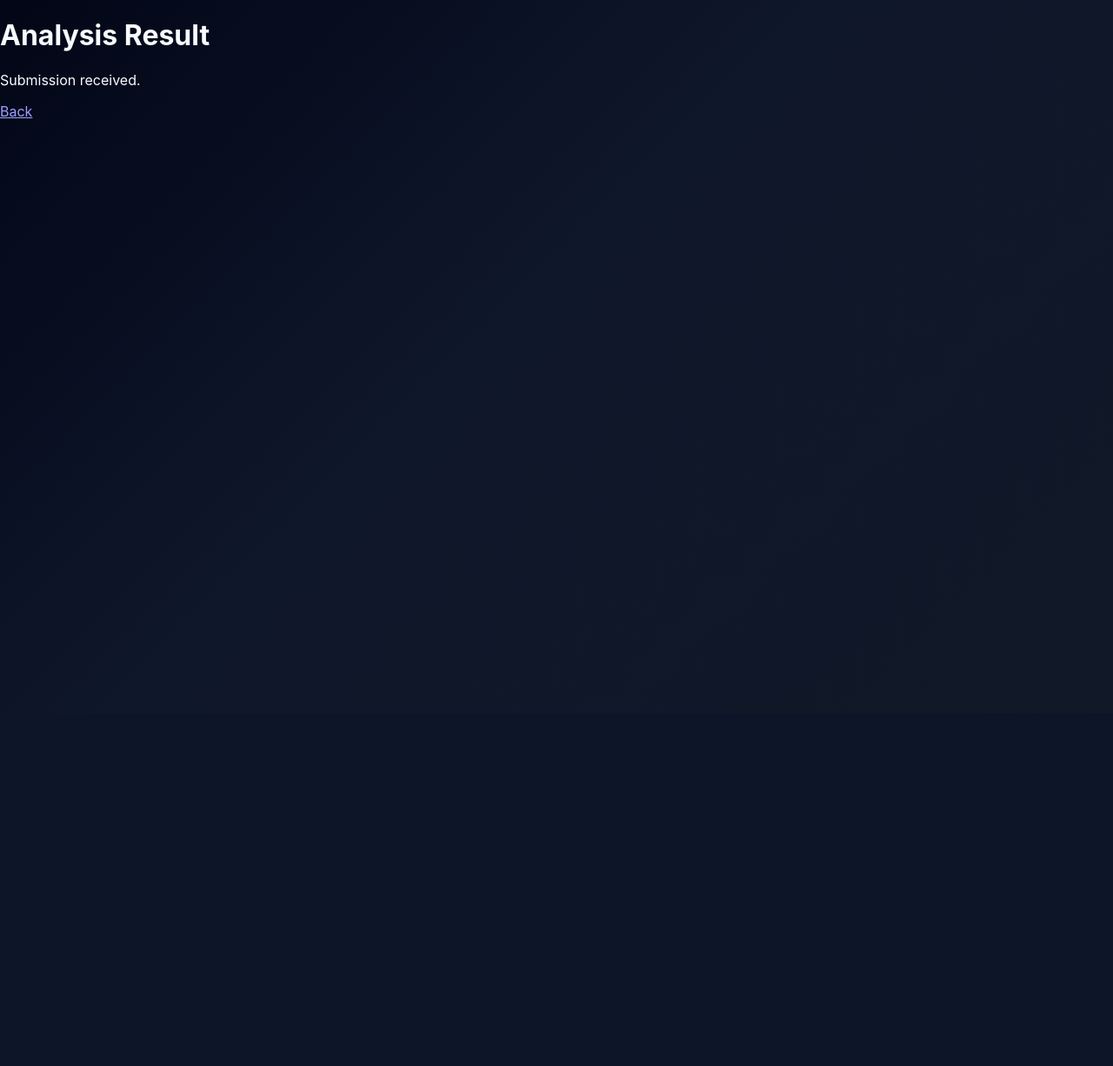
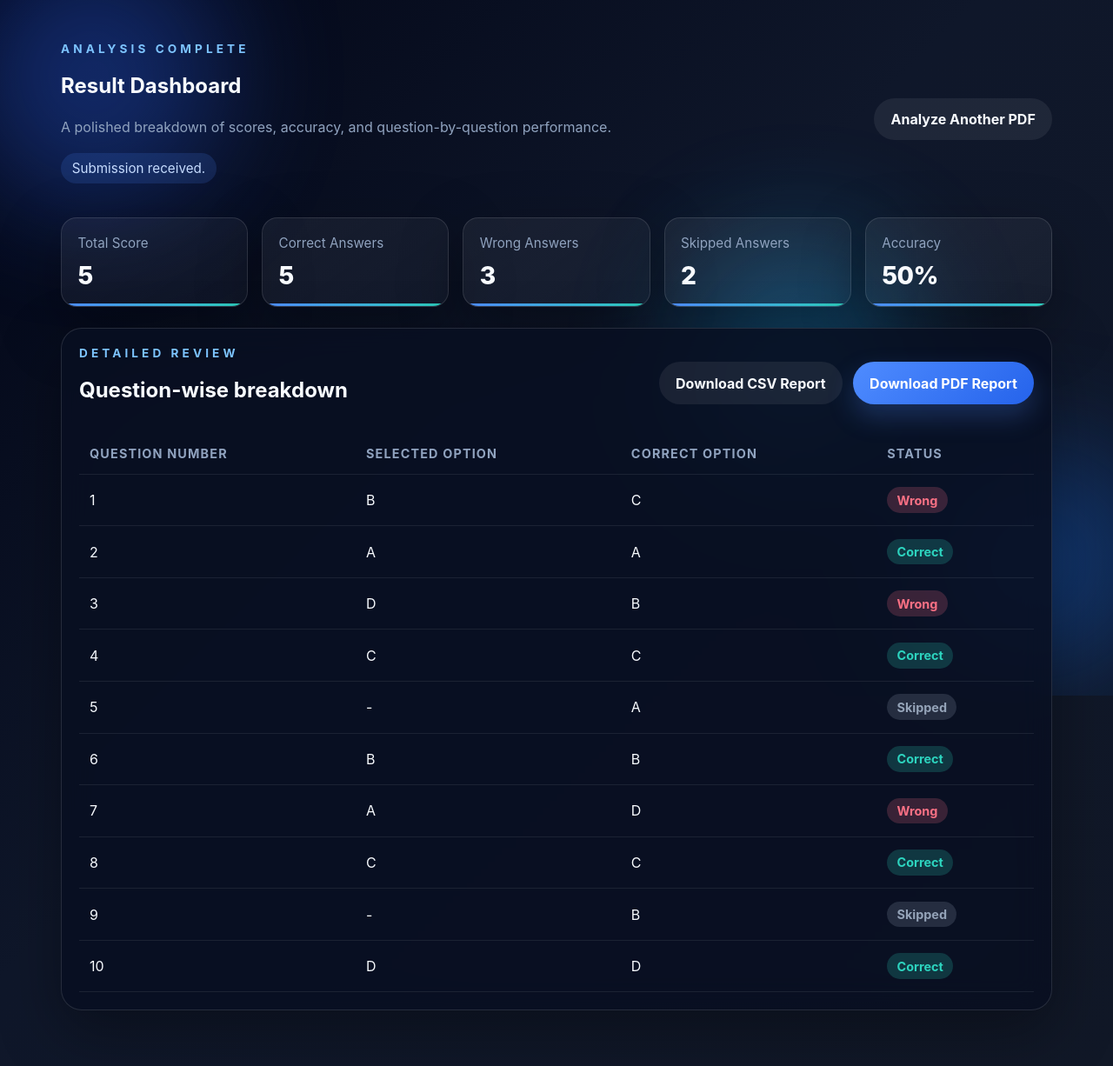
Before and after one commit to lokesh-3906/exam-response-analyzer, a Flask app: page /result in a window 1280 px wide. Shown: the whole page at 87% size. Before the commit the page ends 245 px from the top, so only its background shows below. Run offline with Flask 3, Linux system fonts and the light colour scheme.

Commit message:
Build Result Dashboard

```diff
--- a/static/css/style.css
+++ b/static/css/style.css
@@ -9,6 +9,9 @@
   --accent-2: #2dd4bf;
   --border: rgba(255, 255, 255, 0.12);
   --shadow: 0 24px 70px rgba(0, 0, 0, 0.34);
+  --correct: #2dd4bf;
+  --wrong: #fb7185;
+  --skipped: #94a3b8;
 }
 
 * {
@@ -274,6 +277,10 @@ input[type="number"]:focus {
   font: inherit;
   font-weight: 700;
   cursor: pointer;
+  text-decoration: none;
+  display: inline-flex;
+  align-items: center;
+  justify-content: center;
 }
 
 .btn-primary {
@@ -328,6 +335,151 @@ input[type="number"]:focus {
   animation: spin 1s linear infinite;
 }
 
+.dashboard-shell {
+  position: relative;
+  z-index: 1;
+  max-width: 1180px;
+  margin: 0 auto;
+  padding: 3rem 1.25rem 4rem;
+  display: grid;
+  gap: 1.5rem;
+}
+
+.dashboard-header {
+  display: flex;
+  justify-content: space-between;
+  align-items: center;
+  gap: 1rem;
+}
+
+.subtitle {
+  max-width: 650px;
+  margin: 0.65rem 0 0;
+  color: var(--muted);
+  line-height: 1.7;
+}
+
+.message-pill {
+  display: inline-flex;
+  margin-top: 1rem;
+  padding: 0.5rem 0.8rem;
+  border-radius: 999px;
+  background: rgba(79, 140, 255, 0.16);
+  color: #c6dcff;
+  font-size: 0.95rem;
+}
+
+.stats-grid {
+  display: grid;
+  grid-template-columns: repeat(5, minmax(0, 1fr));
+  gap: 1rem;
+}
+
+.stat-card {
+  position: relative;
+  padding: 1.15rem;
+  border-radius: 18px;
+  border: 1px solid var(--border);
+  background: linear-gradient(145deg, rgba(255,255,255,0.06), rgba(255,255,255,0.03));
+  box-shadow: var(--shadow);
+  overflow: hidden;
+  transform: translateY(8px);
+  animation: fadeUp 0.6s ease forwards;
+}
+
+.stat-card::before {
+  content: "";
+  position: absolute;
+  inset: auto 0 0 0;
+  height: 3px;
+  background: linear-gradient(90deg, var(--accent), var(--accent-2));
+}
+
+.stat-label {
+  display: block;
+  color: var(--muted);
+  font-size: 0.95rem;
+  margin-bottom: 0.7rem;
+}
+
+.stat-value {
+  font-size: clamp(1.2rem, 2.2vw, 1.8rem);
+  font-weight: 800;
+  letter-spacing: -0.02em;
+}
+
+.panel {
+  padding: 1.25rem;
+  border-radius: 24px;
+  border: 1px solid var(--border);
+  background: var(--panel);
+  box-shadow: var(--shadow);
+  backdrop-filter: blur(18px);
+}
+
+.panel-header {
+  display: flex;
+  justify-content: space-between;
+  align-items: center;
+  gap: 1rem;
+  margin-bottom: 1rem;
+}
+
+.button-row {
+  display: flex;
+  gap: 0.75rem;
+  flex-wrap: wrap;
+}
+
+.table-wrap {
+  overflow-x: auto;
+}
+
+.results-table {
+  width: 100%;
+  border-collapse: collapse;
+}
+
+.results-table th,
+.results-table td {
+  padding: 0.9rem 0.75rem;
+  text-align: left;
+  border-bottom: 1px solid rgba(255,255,255,0.08);
+}
+
+.results-table th {
+  color: var(--muted);
+  font-size: 0.9rem;
+  text-transform: uppercase;
+  letter-spacing: 0.08em;
+}
+
+.status-pill {
+  display: inline-flex;
+  align-items: center;
+  justify-content: center;
+  padding: 0.4rem 0.7rem;
+  border-radius: 999px;
+  font-weight: 700;
+  font-size: 0.9rem;
+  color: white;
+}
+
+.status-pill.correct {
+  background: rgba(45, 212, 191, 0.2);
+  color: var(--correct);
+}
+
+.status-pill.wrong {
+  background: rgba(251, 113, 133, 0.2);
+  color: var(--wrong);
+}
+
+.status-pill.skipped {
+  background: rgba(148, 163, 184, 0.2);
+  color: var(--skipped);
+}
+
 @keyframes drift {
   from {
     transform: translate3d(0, 0, 0) scale(1);
@@ -340,6 +492,18 @@ input[type="number"]:focus {
 @keyframes spin {
   to {
     transform: rotate(360deg);
+  }
+}
+
+@keyframes fadeUp {
+  to {
+    transform: translateY(0);
+  }
+}
+
+@media (max-width: 900px) {
+  .stats-grid {
+    grid-template-columns: repeat(2, minmax(0, 1fr));
   }
 }
 
@@ -363,4 +527,18 @@ input[type="number"]:focus {
   .actions {
     flex-direction: column;
   }
+
+  .dashboard-shell {
+    padding: 2rem 1rem 3rem;
+  }
+
+  .dashboard-header,
+  .panel-header {
+    flex-direction: column;
+    align-items: flex-start;
+  }
+
+  .stats-grid {
+    grid-template-columns: 1fr;
+  }
 }
--- a/static/js/main.js
+++ b/static/js/main.js
@@ -10,7 +10,7 @@ const fileInputs = [
   document.getElementById('single-file'),
   document.getElementById('response-file'),
   document.getElementById('answer-key-file')
-];
+].filter(Boolean);
 
 const selectedFileLabels = {
   'single-file': document.getElementById('single-file-name'),
@@ -19,6 +19,10 @@ const selectedFileLabels = {
 };
 
 function updateMode(mode) {
+  if (!uploadGrid) {
+    return;
+  }
+
   uploadGrid.dataset.mode = mode;
   modeButtons.forEach((button) => {
     button.classList.toggle('active', button.dataset.mode === mode);
@@ -31,18 +35,35 @@ function updateFileName(input, label) {
 }
 
 function showStatus(message, isError = false) {
+  if (!statusMessage) {
+    return;
+  }
+
   statusMessage.textContent = message;
   statusMessage.style.color = isError ? '#ff7b7b' : '#2dd4bf';
 }
 
 function showLoading() {
+  if (!loadingOverlay) {
+    return;
+  }
+
   loadingOverlay.classList.add('show');
   loadingOverlay.setAttribute('aria-hidden', 'false');
 }
 
 function hideLoading() {
+  if (!loadingOverlay) {
+    return;
+  }
+
   loadingOverlay.classList.remove('show');
   loadingOverlay.setAttribute('aria-hidden', 'true');
+}
+
+function initUploadExperience() {
+  if (!form || !markingScheme) {
+    return;
   }
 
   modeButtons.forEach((button) => {
@@ -51,12 +72,18 @@ modeButtons.forEach((button) => {
 
   markingScheme.addEventListener('change', () => {
     const isCustom = markingScheme.value === 'custom';
+    if (customMarks) {
       customMarks.classList.toggle('hidden', !isCustom);
+    }
   });
 
   fileInputs.forEach((input) => {
     const zone = input.closest('.drop-zone');
     const label = selectedFileLabels[input.id];
+
+    if (!zone || !label) {
+      return;
+    }
 
     input.addEventListener('change', () => updateFileName(input, label));
 
@@ -107,13 +134,131 @@ form.addEventListener('submit', (event) => {
 
   form.addEventListener('reset', () => {
     Object.values(selectedFileLabels).forEach((label) => {
+      if (label) {
         label.textContent = 'No file selected';
+      }
     });
     updateMode('single');
+    if (customMarks) {
       customMarks.classList.add('hidden');
+    }
     markingScheme.value = 'ap-eamcet';
     showStatus('Form reset.');
   });
 
   updateMode('single');
+  if (customMarks) {
     customMarks.classList.add('hidden');
+  }
+}
+
+function animateValue(element, target, suffix = '') {
+  const duration = 900;
+  const startTime = performance.now();
+  const startValue = 0;
+
+  function frame(now) {
+    const progress = Math.min((now - startTime) / duration, 1);
+    const eased = 1 - Math.pow(1 - progress, 3);
+    const current = Math.round(startValue + (target - startValue) * eased);
+    element.textContent = `${current}${suffix}`;
+
+    if (progress < 1) {
+      window.requestAnimationFrame(frame);
+    }
+  }
+
+  window.requestAnimationFrame(frame);
+}
+
+function initDashboard() {
+  const statsGrid = document.getElementById('stats-grid');
+  const tableBody = document.getElementById('results-table-body');
+  const downloadCsvButton = document.getElementById('download-csv');
+  const downloadPdfButton = document.getElementById('download-pdf');
+
+  if (!statsGrid || !tableBody) {
+    return;
+  }
+
+  const results = [
+    { question: 1, selected: 'B', correct: 'C', status: 'wrong' },
+    { question: 2, selected: 'A', correct: 'A', status: 'correct' },
+    { question: 3, selected: 'D', correct: 'B', status: 'wrong' },
+    { question: 4, selected: 'C', correct: 'C', status: 'correct' },
+    { question: 5, selected: '-', correct: 'A', status: 'skipped' },
+    { question: 6, selected: 'B', correct: 'B', status: 'correct' },
+    { question: 7, selected: 'A', correct: 'D', status: 'wrong' },
+    { question: 8, selected: 'C', correct: 'C', status: 'correct' },
+    { question: 9, selected: '-', correct: 'B', status: 'skipped' },
+    { question: 10, selected: 'D', correct: 'D', status: 'correct' }
+  ];
+
+  const correct = results.filter((item) => item.status === 'correct').length;
+  const wrong = results.filter((item) => item.status === 'wrong').length;
+  const skipped = results.filter((item) => item.status === 'skipped').length;
+  const accuracy = Math.round((correct / results.length) * 100);
+
+  const summaryCards = [
+    { label: 'Total Score', value: correct, suffix: '' },
+    { label: 'Correct Answers', value: correct, suffix: '' },
+    { label: 'Wrong Answers', value: wrong, suffix: '' },
+    { label: 'Skipped Answers', value: skipped, suffix: '' },
+    { label: 'Accuracy', value: accuracy, suffix: '%' }
+  ];
+
+  statsGrid.innerHTML = summaryCards.map((card) => `
+    <article class="stat-card">
+      <span class="stat-label">${card.label}</span>
+      <div class="stat-value" data-target="${card.value}" data-suffix="${card.suffix}"></div>
+    </article>
+  `).join('');
+
+  tableBody.innerHTML = results.map((item) => `
+    <tr>
+      <td>${item.question}</td>
+      <td>${item.selected}</td>
+      <td>${item.correct}</td>
+      <td><span class="status-pill ${item.status}">${item.status.charAt(0).toUpperCase() + item.status.slice(1)}</span></td>
+    </tr>
+  `).join('');
+
+  statsGrid.querySelectorAll('.stat-value').forEach((valueEl) => {
+    const target = Number(valueEl.dataset.target || 0);
+    const suffix = valueEl.dataset.suffix || '';
+    animateValue(valueEl, target, suffix);
+  });
+
+  function downloadReport(extension) {
+    const lines = [
+      'Exam Response Analyzer Report',
+      '=============================',
+      `Total Score,${correct}`,
+      `Correct Answers,${correct}`,
+      `Wrong Answers,${wrong}`,
+      `Skipped Answers,${skipped}`,
+      `Accuracy,${accuracy}%`,
+      '',
+      'Question Number,Selected Option,Correct Option,Status'
+    ];
+
+    results.forEach((item) => {
+      lines.push(`${item.question},${item.selected},${item.correct},${item.status}`);
+    });
+
+    const content = extension === 'csv' ? lines.join('\n') : lines.join('\n');
+    const blob = new Blob([content], { type: extension === 'csv' ? 'text/csv;charset=utf-8' : 'application/pdf;charset=utf-8' });
+    const url = URL.createObjectURL(blob);
+    const link = document.createElement('a');
+    link.href = url;
+    link.download = `exam-response-report.${extension}`;
+    link.click();
+    URL.revokeObjectURL(url);
+  }
+
+  downloadCsvButton?.addEventListener('click', () => downloadReport('csv'));
+  downloadPdfButton?.addEventListener('click', () => downloadReport('pdf'));
+}
+
+initUploadExperience();
+initDashboard();
--- a/templates/result.html
+++ b/templates/result.html
@@ -3,14 +3,57 @@
   <head>
     <meta charset="utf-8">
     <meta name="viewport" content="width=device-width, initial-scale=1">
-    <title>Result</title>
+    <title>Result Dashboard</title>
     <link rel="stylesheet" href="{{ url_for('static', filename='css/style.css') }}">
   </head>
   <body>
-    <main>
-      <h1>Analysis Result</h1>
-      <p>{{ message }}</p>
-      <a href="{{ url_for('index') }}">Back</a>
+    <div class="background" aria-hidden="true">
+      <span class="orb orb-one"></span>
+      <span class="orb orb-two"></span>
+      <span class="orb orb-three"></span>
+    </div>
+
+    <main class="dashboard-shell">
+      <section class="dashboard-header">
+        <div>
+          <p class="eyebrow">Analysis complete</p>
+          <h1>Result Dashboard</h1>
+          <p class="subtitle">A polished breakdown of scores, accuracy, and question-by-question performance.</p>
+          <p class="message-pill">{{ message }}</p>
+        </div>
+        <a class="btn btn-secondary" href="{{ url_for('index') }}">Analyze Another PDF</a>
+      </section>
+
+      <section class="stats-grid" id="stats-grid" aria-label="Performance summary"></section>
+
+      <section class="panel">
+        <div class="panel-header">
+          <div>
+            <p class="eyebrow">Detailed review</p>
+            <h2>Question-wise breakdown</h2>
+          </div>
+          <div class="button-row">
+            <button class="btn btn-secondary" id="download-csv" type="button">Download CSV Report</button>
+            <button class="btn btn-primary" id="download-pdf" type="button">Download PDF Report</button>
+          </div>
+        </div>
+
+        <div class="table-wrap">
+          <table class="results-table">
+            <thead>
+              <tr>
+                <th>Question Number</th>
+                <th>Selected Option</th>
+                <th>Correct Option</th>
+                <th>Status</th>
+              </tr>
+            </thead>
+            <tbody id="results-table-body"></tbody>
+          </table>
+        </div>
+      </section>
     </main>
+
+    <script src="{{ url_for('static', filename='js/main.js') }}"></script>
   </body>
 </html>
```
Lines whose indentation alone changed are shown as unchanged.
